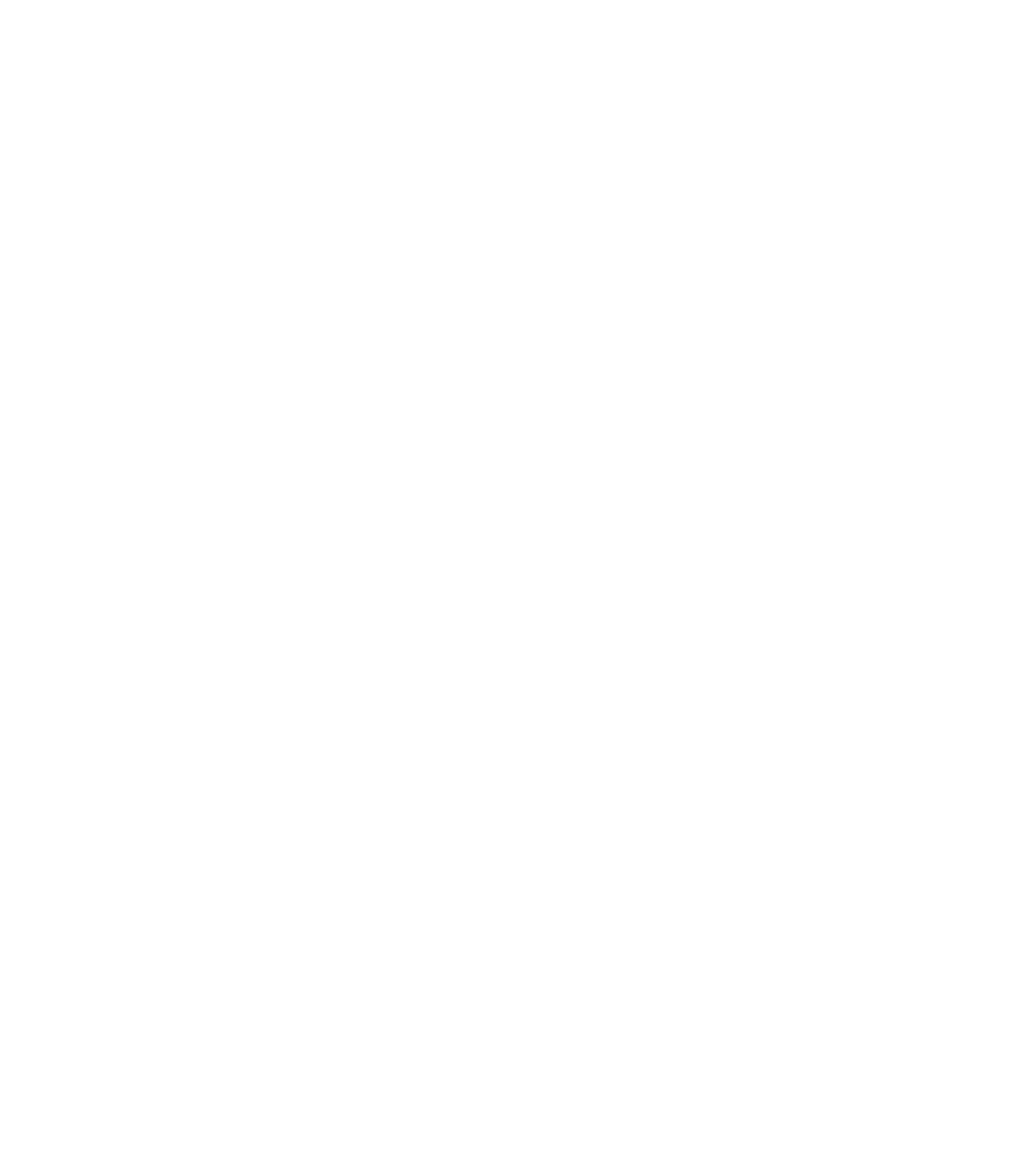
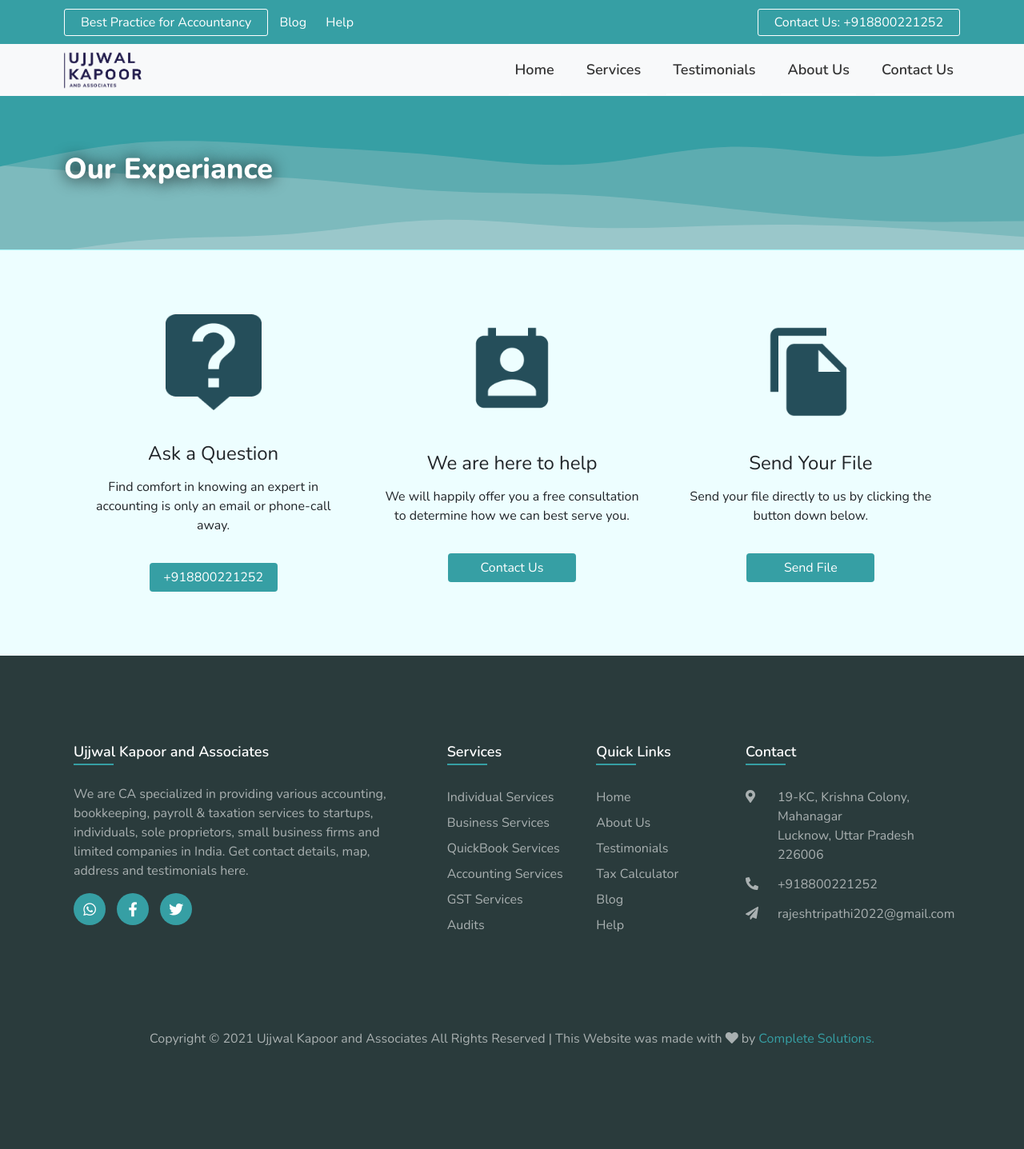
Before and after one commit to luffylovesmeat/ujjwal-kapoor-consultancy-website, a plain HTML site: page experiance.html in a window 1280 px wide. Shown: the whole page at 80% size. Before the commit the page ends 800 px from the top, so only its background shows below. Drawn offline with nearby package versions, Linux system fonts and the light colour scheme.

```diff
--- a/experiance.html
+++ b/experiance.html
@@ -0,0 +1,238 @@
+<!DOCTYPE html>
+<html lang="en">
+  <head>
+    <meta charset="UTF-8" />
+    <meta http-equiv="X-UA-Compatible" content="IE=edge" />
+    <meta name="title" content="Ujjwal Kapoor and Associates" />
+    <meta
+      name="description"
+      content="CA specialized in providing various accounting, bookkeeping, payroll & taxation services from Individuals to limited companies in India."
+    />
+    <meta
+      name="keywords"
+      content="CA, accounting, book keeping, payroll, taxation, gst, consultancy"
+    />
+    <meta name="robots" content="index, follow" />
+    <meta http-equiv="Content-Type" content="text/html; charset=utf-8" />
+    <meta name="language" content="English" />
+    <meta name="developer" content="Uddeshya Tiwari and Siddharth Patel" />
+
+    <link
+      href="https://cdn.jsdelivr.net/npm/bootstrap@5.1.3/dist/css/bootstrap.min.css"
+      rel="stylesheet"
+      integrity="sha384-1BmE4kWBq78iYhFldvKuhfTAU6auU8tT94WrHftjDbrCEXSU1oBoqyl2QvZ6jIW3"
+      crossorigin="anonymous"
+    />
+    <link
+      rel="stylesheet"
+      href="https://use.fontawesome.com/releases/v5.15.4/css/all.css"
+      integrity="sha384-DyZ88mC6Up2uqS4h/KRgHuoeGwBcD4Ng9SiP4dIRy0EXTlnuz47vAwmeGwVChigm"
+      crossorigin="anonymous"
+    />
+    <link rel="stylesheet" href="./css/style.min.css" />
+
+    <title>Ujjwal Kapoor and Associates</title>
+  </head>
+  <body>
+    <header id="header">
+      <div class="head-contact">
+        <div class="head-menu">
+          <a href="#" class="head-btn">Best Practice for Accountancy</a>
+          <a href="./blog.html" class="blog-link">Blog</a>
+          <a href="./contactUs.html">Help</a>
+        </div>
+        <div class="head-call">
+          <a href="tel:+918800221252" class="head-btn invis">
+            Contact Us: +918800221252
+          </a>
+          <a href="tel:+918800221252" class="head-btn head-btn-number">
+            +918800221252
+          </a>
+        </div>
+      </div>
+      <nav class="navbar navbar-expand-md navbar-light bg-light">
+        <a class="navbar-brand" href="./index.html">
+          <img
+            src="./images/Ujjwal-Kapoor-logo.webp"
+            alt="Ujjwal Kapoor logo"
+            class="navbar-logo"
+          />
+        </a>
+        <button
+          class="navbar-toggler"
+          type="button"
+          data-bs-toggle="offcanvas"
+          data-bs-target="#offcanvasNavbar"
+          aria-controls="offcanvasNavbar"
+        >
+          <span class="navbar-toggler-icon"></span>
+        </button>
+        <div
+          class="navbar-menu offcanvas offcanvas-start"
+          tabindex="-1"
+          id="offcanvasNavbar"
+          data-bs-scroll="true"
+          aria-labelledby="offcanvasNavbarLabel"
+        >
+          <ul class="nav-list navbar-nav">
+            <li class="nav-item">
+              <a class="nav-link" href="./index.html">Home</a>
+            </li>
+            <li class="nav-item">
+              <a class="nav-link" href="./services.html">Services</a>
+            </li>
+            <li class="nav-item">
+              <a class="nav-link" href="./testimonials.html">Testimonials</a>
+            </li>
+            <li class="nav-item">
+              <a class="nav-link" href="./aboutUs.html">About Us</a>
+            </li>
+            <li class="nav-item">
+              <a class="nav-link" href="./contactUs.html">Contact Us</a>
+            </li>
+          </ul>
+        </div>
+      </nav>
+    </header>
+
+    <section class="sub-header">
+        <div class="title">
+          <h1>Our Experiance</h1>
+        </div>
+      </section>
+<section class="experiance-page-content">
+
+</section>
+
+    <footer id="footer">
+        <div class="footer-contact row">
+          <div class="col-block col-md-4">
+            <img src="./images/ask-a-question.png" />
+            <h4>Ask a Question</h4>
+            <p>
+              Find comfort in knowing an expert in accounting is only an email or
+              phone-call away.
+            </p>
+            <form action="tel:+918800221252">
+              <button class="btn btn-light" type="submit">+918800221252</button>
+            </form>
+          </div>
+          <div class="col-block col-md-4">
+            <img src="./images/perm_contact_calendar.png" />
+            <h4>We are here to help</h4>
+            <p>
+              We will happily offer you a free consultation to determine how we
+              can best serve you.
+            </p>
+            <form action="contactUs.html">
+              <button class="btn btn-light" type="submit">Contact Us</button>
+            </form>
+          </div>
+          <div class="col-block col-md-4">
+            <img src="./images/file_copy.png" />
+            <h4>Send Your File</h4>
+            <p>
+              Send your file directly to us by clicking the button down below.
+            </p>
+            <form action="mailto:">
+              <button class="btn btn-light" type="submit">Send File</button>
+            </form>
+          </div>
+        </div>
+        <div class="footer-content row">
+          <div class="col-xl-5 col-12">
+            <h4>Ujjwal Kapoor and Associates</h4>
+            <p>
+              We are CA specialized in providing various accounting, bookkeeping,
+              payroll & taxation services to startups, individuals, sole
+              proprietors, small business firms and limited companies in India.
+              Get contact details, map, address and testimonials here.
+            </p>
+            <ul class="socials">
+              <li>
+                <a
+                  href="https://wa.me/918770084525?text=I%20would%20like%20to%20consult%20with%20Mr%20Ujjwal%20Kapoor"
+                  ><i class="fab fa-whatsapp"></i
+                ></a>
+              </li>
+              <li>
+                <a href=""><i class="fab fa-facebook-f"></i></a>
+              </li>
+              <li>
+                <a href=""><i class="fab fa-twitter"></i></a>
+              </li>
+            </ul>
+          </div>
+          <div class="col-xl-2 col-6">
+            <h4>Services</h4>
+            <ul class="services footer-list">
+              <li><a href="">Individual Services</a></li>
+              <li><a href="">Business Services</a></li>
+              <li><a href="">QuickBook Services</a></li>
+              <li><a href="">Accounting Services</a></li>
+              <li><a href="">GST Services</a></li>
+              <li><a href="">Audits</a></li>
+            </ul>
+          </div>
+          <div class="col-xl-2 col-6">
+            <h4>Quick Links</h4>
+            <ul class="quick-links footer-list">
+              <li><a href="index.html">Home</a></li>
+              <li><a href="aboutUs.html">About Us</a></li>
+              <li><a href="">Testimonials</a></li>
+              <li>
+                <a
+                  href="https://www.incometaxindia.gov.in/pages/tools/tax-calculator.aspx"
+                  >Tax Calculator</a
+                >
+              </li>
+              <li><a href="">Blog</a></li>
+              <li><a href="">Help</a></li>
+            </ul>
+          </div>
+          <div class="col-xl-3 col-12">
+            <h4>Contact</h4>
+            <ul class="contact-details footer-list">
+              <li>
+                <span class="icon"><i class="fas fa-map-marker-alt"></i></span>
+                <span class="address">
+                  <p>19-KC, Krishna Colony, Mahanagar</p>
+                  <p>Lucknow, Uttar Pradesh 226006</p>
+                </span>
+              </li>
+              <li>
+                <span class="icon"><i class="fas fa-phone-alt"></i></span>
+                <span><a href="tel:+918800221252">+918800221252</a></span>
+              </li>
+              <li>
+                <span class="icon"><i class="fas fa-paper-plane"></i></span>
+                <span
+                  ><a href="mailto:rajeshtripathi2022@gmail.com"
+                    >rajeshtripathi2022@gmail.com</a
+                  ></span
+                >
+              </li>
+            </ul>
+          </div>
+          <div class="col-12">
+            <p class="copyright">
+              Copyright ©
+              <script>
+                document.write(new Date().getFullYear());
+              </script>
+              Ujjwal Kapoor and Associates All Rights Reserved | This Website was
+              made with <i class="fas fa-heart"></i> by
+              <a href="https://completesolutions.net.in/">Complete Solutions.</a>
+            </p>
+          </div>
+        </div>
+      </footer>
+      <script src="./script/particles/particles.min.js"></script>
+      <script
+        src="https://cdn.jsdelivr.net/npm/bootstrap@5.1.3/dist/js/bootstrap.bundle.min.js"
+        integrity="sha384-ka7Sk0Gln4gmtz2MlQnikT1wXgYsOg+OMhuP+IlRH9sENBO0LRn5q+8nbTov4+1p"
+        crossorigin="anonymous"
+      ></script>
+      <script src="./script/app.js"></script>
+    </body>
+  </html>
```
Also changed, not shown: css/style.scss (+13 -5 lines), thanku.html (+3 -1 lines), css/style.css, 1 other file.
